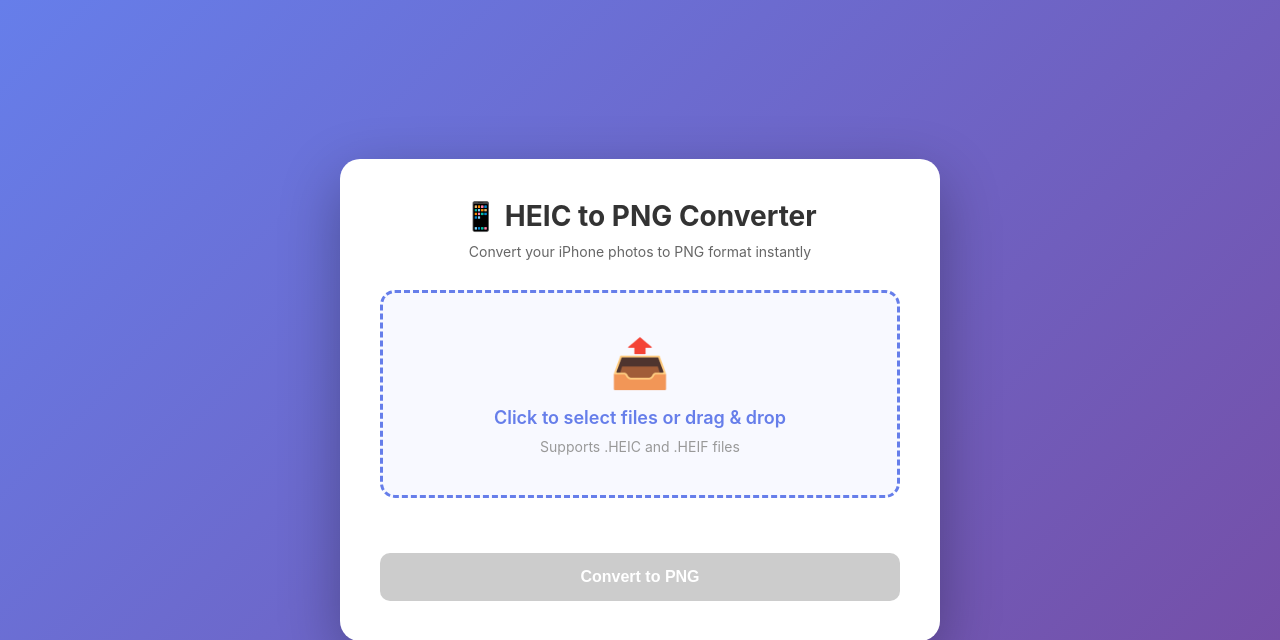
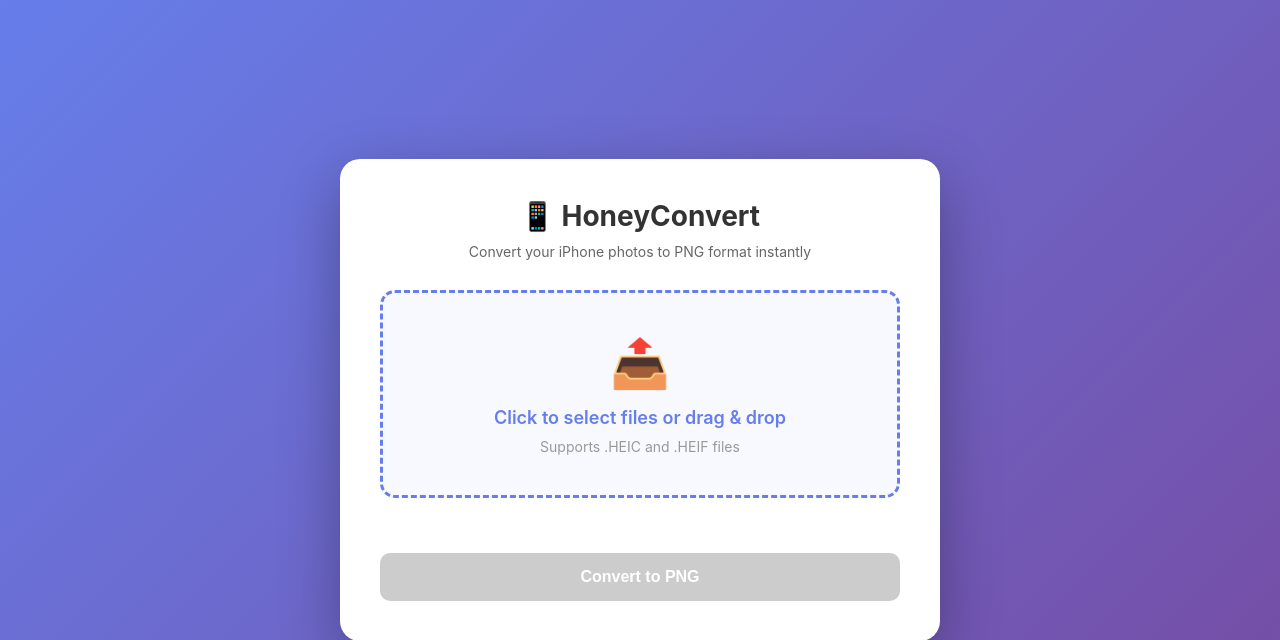
Before and after one commit to ryanpate/honeycovert, a Flask app: page / in a window 1280 px wide. Shown: the top 640 px of the page. Run offline with Flask 3, Linux system fonts and the light colour scheme.

Commit message:
updated title

```diff
--- a/templates/index.html
+++ b/templates/index.html
@@ -210,7 +210,7 @@
 </head>
 <body>
     <div class="container">
-        <h1>📱 HEIC to PNG Converter</h1>
+        <h1>📱 HoneyConvert</h1>
         <p class="subtitle">Convert your iPhone photos to PNG format instantly</p>
 
         <div class="upload-area" id="uploadArea">
```
